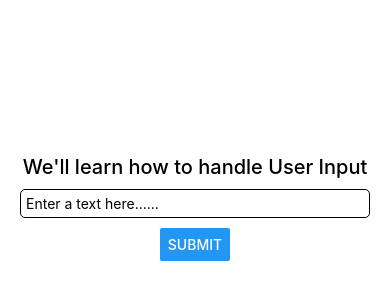
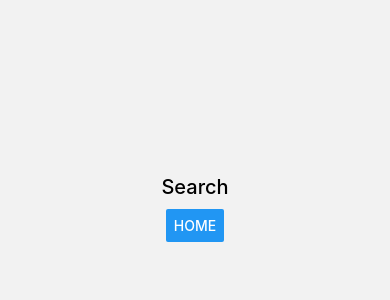
Before and after one commit to arpitraj96/LearnRN, a React Native app: screen /Search in a window 390 px wide. Shown: the part 214-514 px from the top of the page. Built offline with nearby package versions, Linux system fonts and the light colour scheme.

Commit message:
Stack Navigation

```diff
--- a/App.jsx
+++ b/App.jsx
@@ -1,49 +1,62 @@
-import {Button, StyleSheet, Text, TextInput, View} from 'react-native';
-import React, {useState} from 'react';
+import {StyleSheet, Text, View} from 'react-native';
+import React from 'react';
+import Home from './src/Screens/Home';
+import Profile from './src/Screens/Profile';
+import Search from './src/Screens/Search';
+import {createNativeStackNavigator} from '@react-navigation/native-stack';
+import {NavigationContainer} from '@react-navigation/native';
 
+// const Home = () => {
+//   return(
+//     <View>
+//       <Text>Home</Text>
+//     </View>
+//   )
+// }
+const Stack = createNativeStackNavigator();
+
+const StackNavigator = () => {
+  return (
+    <Stack.Navigator
+      initialRouteName="Home"
+      screenOptions={{
+        headerTitleAlign: 'center',
+      }}>
+      <Stack.Screen
+        name="Home"
+        component={Home}
+        options={{headerShown: false}}
+      />
+      <Stack.Screen
+        name="Profile"
+        component={Profile}
+        options={{
+          title: 'Profile Screens',
+          headerStyle: {backgroundColor: 'red'},
+        }}
+      />
+      <Stack.Screen
+        name="Search"
+        component={Search}
+        options={{headerShown: false}}
+      />
+    </Stack.Navigator>
+  );
+};
 const App = () => {
-  const [text, setText] = useState('');
-  // console.log("Name", text);
-  const [submittedText, setSubmittedText] = useState('');
-
-  const handleSubmit = () => {
-    // console.log("Pressed!!")
-    setSubmittedText(text);
-    setText('');
-  };
   return (
-    <View style={styles.container}>
-      <Text style={styles.title}>We'll learn how to handle User Input</Text>
-      <TextInput
-        placeholder="Enter a text here......"
-        style={styles.input}
-        value={text}
-        onChangeText={text => setText(text)}
-      />
-      <Button title="Submit" onPress={handleSubmit} />
-      {submittedText ? <Text>Result: {submittedText}</Text> : null}
-    </View>
+    // <View>
+    //   <Text>App</Text>
+    //   <Home />
+    //   {/* <Profile /> */}
+    //   {/* <Search /> */}
+    // </View>
+    <NavigationContainer>
+      <StackNavigator />
+    </NavigationContainer>
   );
 };
 
 export default App;
 
-const styles = StyleSheet.create({
-  container: {
-    flex: 1,
-    justifyContent: 'center',
-    alignItems: 'center',
-    padding: 20,
-    gap: 10,
-  },
-  title: {
-    fontSize: 20,
-    fontWeight: '500',
-  },
-  input: {
-    padding: 5,
-    width: '100%',
-    borderWidth: 1,
-    borderRadius: 5,
-  },
-});
+const styles = StyleSheet.create({});
--- a/package.json
+++ b/package.json
@@ -10,8 +10,12 @@
     "test": "jest"
   },
   "dependencies": {
+    "@react-navigation/native": "^7.0.14",
+    "@react-navigation/native-stack": "^7.2.0",
     "react": "18.3.1",
-    "react-native": "0.76.5"
+    "react-native": "0.76.5",
+    "react-native-safe-area-context": "^5.0.0",
+    "react-native-screens": "^4.4.0"
   },
   "devDependencies": {
     "@babel/core": "^7.25.2",
--- /dev/null
+++ b/src/Screens/Home.jsx
@@ -0,0 +1,28 @@
+import {Button, StyleSheet, Text, View} from 'react-native';
+import React from 'react';
+
+const Home = ({navigation}) => {
+  return (
+    <View
+      style={{
+        width: '100%',
+        height: '100%',
+        justifyContent: 'center',
+        alignItems: 'center',
+      }}>
+      <Text style={{fontSize: 20, fontWeight: '500', marginBottom: 10}}>
+        Home
+      </Text>
+      <Button
+        title="Profile"
+        onPress={() => {
+          navigation.navigate('Profile', {id: 1, name: 'Arpit'});
+        }}
+      />
+    </View>
+  );
+};
+
+export default Home;
+
+const styles = StyleSheet.create({});
--- /dev/null
+++ b/src/Screens/Profile.jsx
@@ -0,0 +1,30 @@
+import {Button, StyleSheet, Text, View} from 'react-native';
+import React from 'react';
+
+const Profile = ({navigation, route}) => {
+  // console.log(route);
+  const {id, name} = route.params;
+  return (
+    <View
+      style={{
+        width: '100%',
+        height: '100%',
+        justifyContent: 'center',
+        alignItems: 'center',
+      }}>
+      <Text style={{fontSize: 20, fontWeight: '500', marginBottom: 10}}>
+        Profile Name - {name}
+      </Text>
+      <Button
+        title="Search"
+        onPress={() => {
+          navigation.navigate('Search');
+        }}
+      />
+    </View>
+  );
+};
+
+export default Profile;
+
+const styles = StyleSheet.create({});
--- /dev/null
+++ b/src/Screens/Search.jsx
@@ -0,0 +1,28 @@
+import {Button, StyleSheet, Text, View} from 'react-native';
+import React from 'react';
+
+const Search = ({navigation}) => {
+  return (
+    <View
+      style={{
+        width: '100%',
+        height: '100%',
+        justifyContent: 'center',
+        alignItems: 'center',
+      }}>
+      <Text style={{fontSize: 20, fontWeight: '500', marginBottom: 10}}>
+        Search
+      </Text>
+      <Button
+        title="Home"
+        onPress={() => {
+          navigation.navigate('Home');
+        }}
+      />
+    </View>
+  );
+};
+
+export default Search;
+
+const styles = StyleSheet.create({});
```
Also changed, not shown: src/Temp.jsx (added), 2 other files (tests, documents, lock files or other folders).
